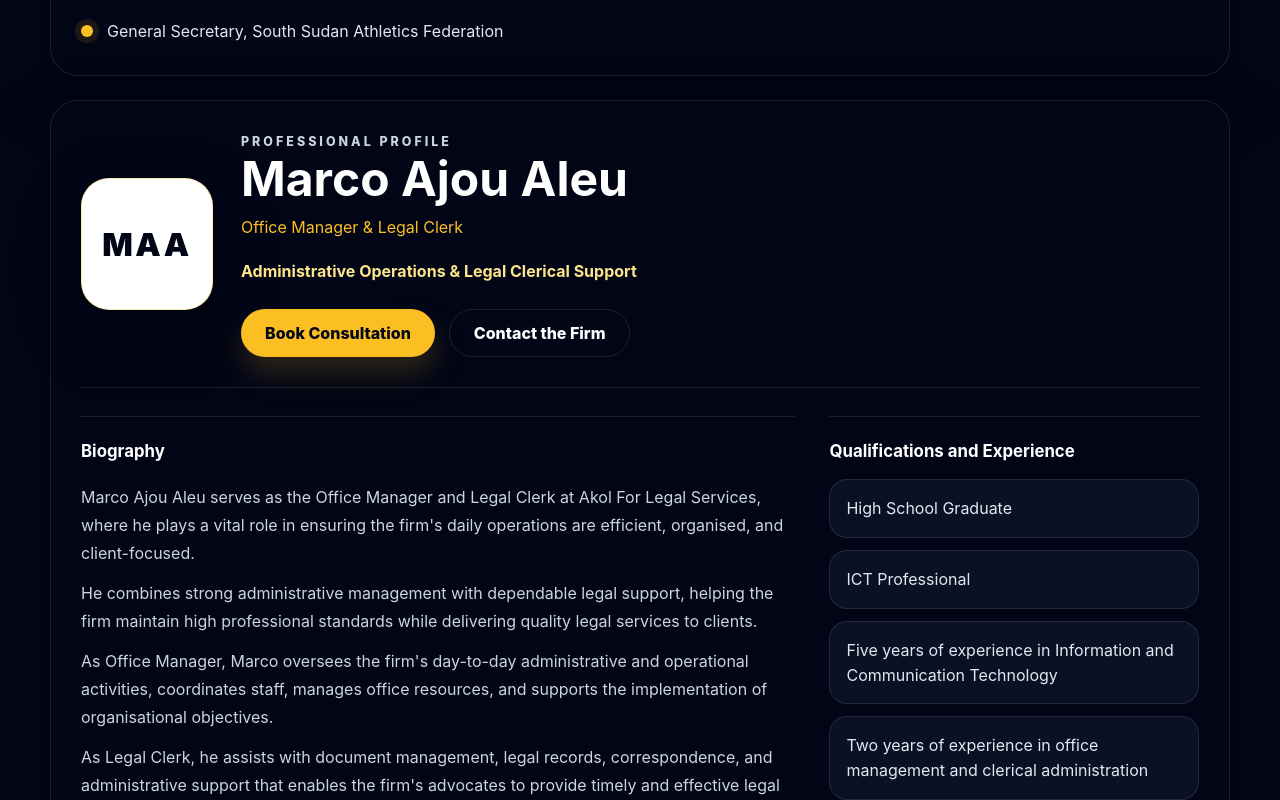
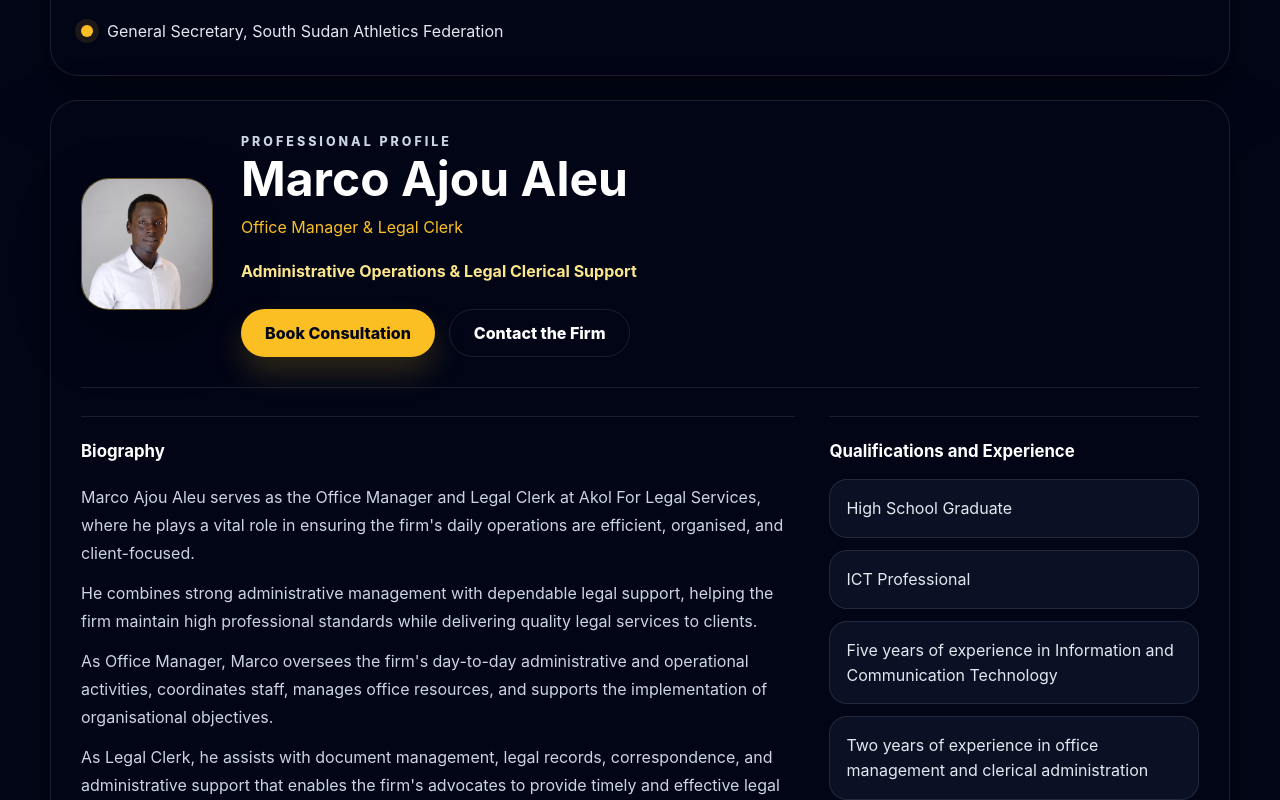
Before and after one commit to Jur815/Akol-Law-Firm-Website, a React (Vite) app: page /team in a window 1280 px wide. Shown: the part 1400-2200 px from the top of the page. Built offline with nearby package versions, Linux system fonts and the light colour scheme.

Commit message:
feat: add Marco Ajou Aleu profile photo

```diff
--- a/src/data/siteData.js
+++ b/src/data/siteData.js
@@ -6,6 +6,8 @@ import {
   Building2,
   Trophy,
 } from "lucide-react";
+
+const marcoAjouAleu = new URL("../assets/team/marco-ajou-aleu.webp", import.meta.url).href;
 
 export const firmContact = {
   name: "Akol For Legal Services (ALS)",
@@ -151,6 +153,7 @@ export const team = [
     credentials: "Administrative Operations & Legal Clerical Support",
     profileLabel: "Professional Profile",
     initials: "MAA",
+    image: marcoAjouAleu,
     shortBio:
       "Marco Ajou Aleu oversees the firm's administrative operations while providing essential legal and clerical support. His ICT background strengthens records management, database maintenance, office systems, communication, and efficient administrative operations.",
     bio: [
--- a/src/index.css
+++ b/src/index.css
@@ -680,6 +680,14 @@ select {
   box-shadow: var(--shadow);
 }
 
+.profile-photo {
+  display: block;
+  object-fit: cover;
+  object-position: center top;
+  padding: 0;
+  background: rgba(255, 255, 255, 0.08);
+}
+
 .compact-portrait {
   width: 82px;
   height: 82px;
--- a/src/pages/TeamPage.jsx
+++ b/src/pages/TeamPage.jsx
@@ -58,9 +58,20 @@ function ExecutiveProfile({ member }) {
   return (
     <>
       <div className="profile-header">
-        <div className="profile-portrait" aria-hidden="true">
-          {member.initials || getInitials(member.name)}
-        </div>
+        {member.image ? (
+          <img
+            src={member.image}
+            alt={member.name}
+            className="profile-portrait profile-photo"
+            loading="lazy"
+            width="132"
+            height="132"
+          />
+        ) : (
+          <div className="profile-portrait" aria-hidden="true">
+            {member.initials || getInitials(member.name)}
+          </div>
+        )}
         <div className="profile-header-copy">
           <p className="eyebrow">{member.profileLabel || "Executive Profile"}</p>
           <h3>{member.name}</h3>
```
Also changed, not shown: src/assets/team/marco-ajou-aleu.webp (added), 1 other file (tests, documents, lock files or other folders).
